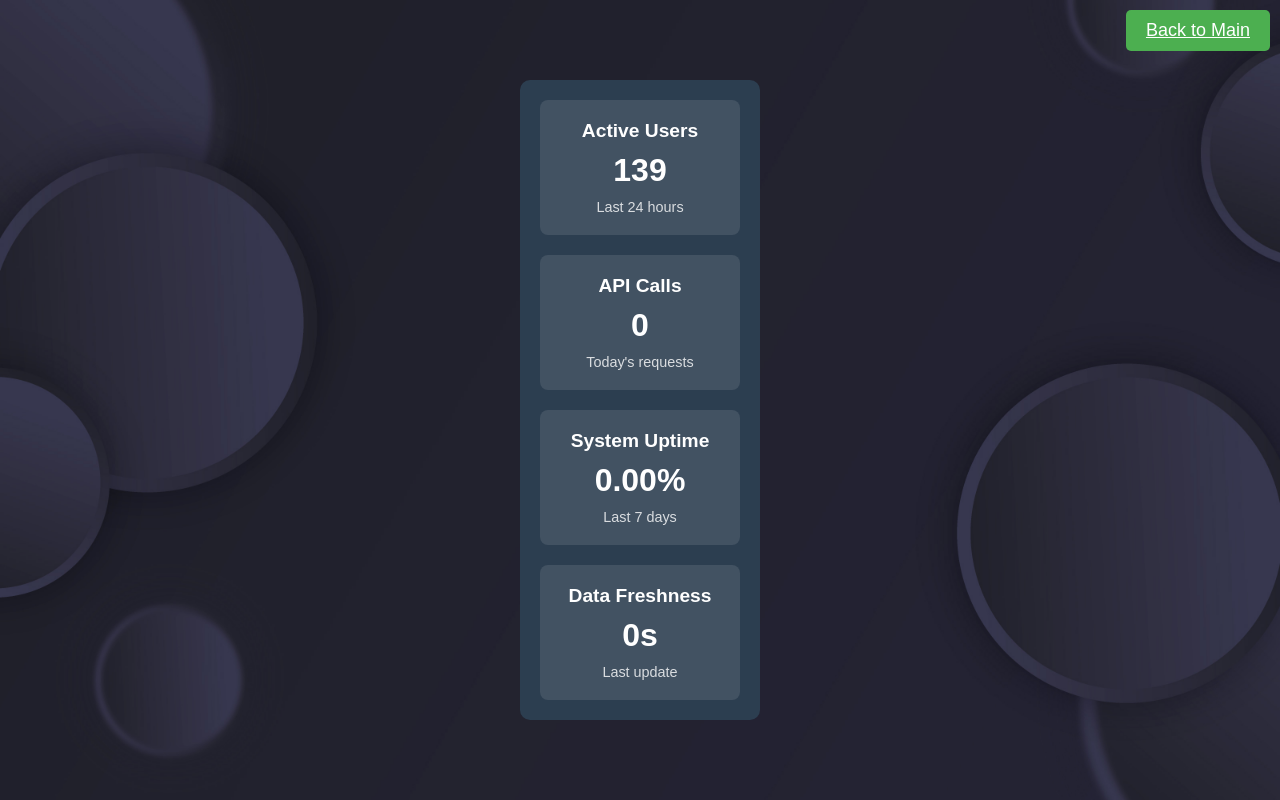
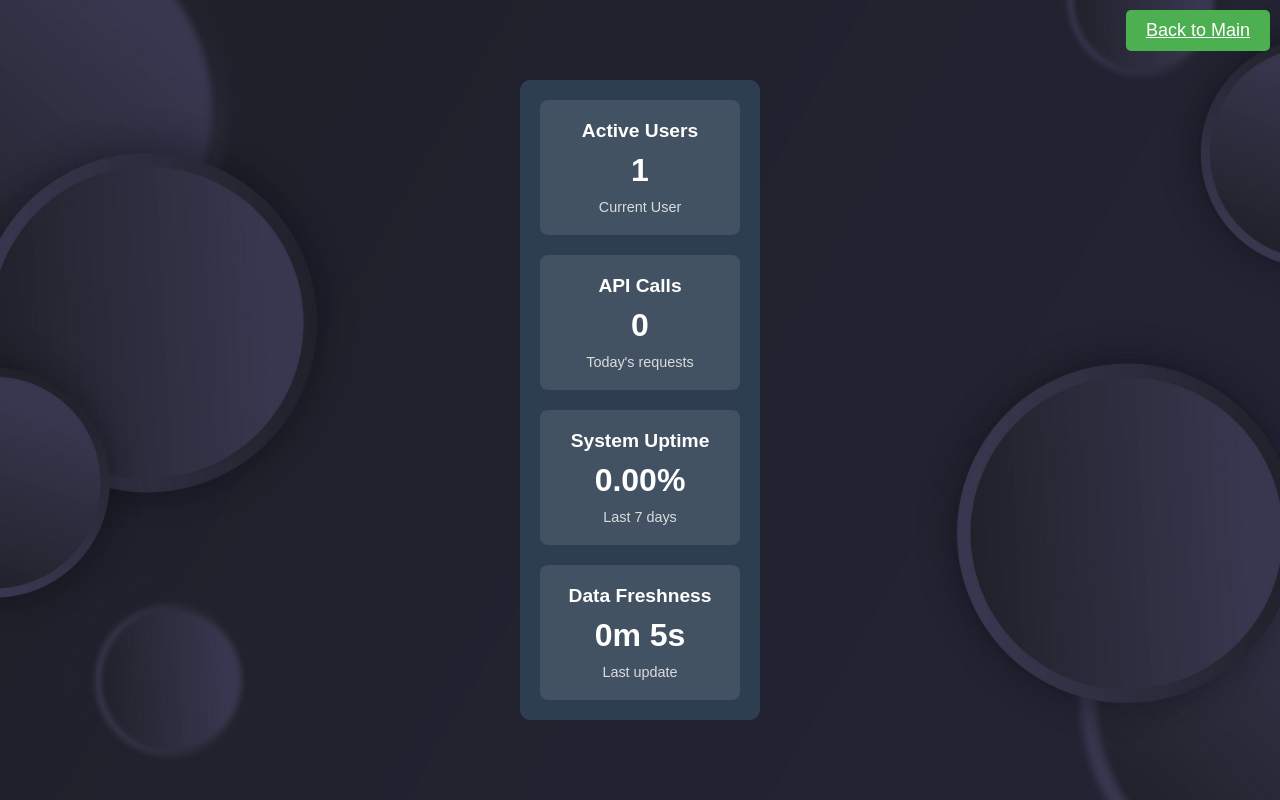
Before and after one commit to lkbnch/SSW_590_Project, a website: page dashboard.html in a window 1280 px wide. Drawn offline with Linux system fonts and the light colour scheme; sample sign-in values are in the browser's storage.

Commit message:
final changes

```diff
--- a/dashboard.html
+++ b/dashboard.html
@@ -8,8 +8,8 @@
     <div class="metrics-container">
         <div class="metric-card">
             <h3>Active Users</h3>
-            <div class="value" id="activeUsers">0</div>
-            <div class="label">Last 24 hours</div>
+            <div class="value" id="activeUsers">1</div>
+            <div class="label">Current User</div>
         </div>
         <div class="metric-card">
             <h3>API Calls</h3>
@@ -38,28 +38,37 @@
             window.location.href = 'index.html';
         }
 
-        // Dashboard metrics
-        let apiCallCount = 0;
-        const startTime = Date.now();
+        // Initialize metrics from session storage or create new ones
+        const metrics = {
+            apiCalls: parseInt(sessionStorage.getItem('apiCalls')) || 0,
+            startTime: parseInt(sessionStorage.getItem('startTime')) || Date.now(),
+            lastUpdate: parseInt(sessionStorage.getItem('lastUpdate')) || Date.now()
+        };
+
+        // Save initial state
+        sessionStorage.setItem('startTime', metrics.startTime);
+        sessionStorage.setItem('apiCalls', metrics.apiCalls);
+        sessionStorage.setItem('lastUpdate', metrics.lastUpdate);
 
         function updateMetrics() {
-            // Simulate active users
-            document.getElementById('activeUsers').textContent = Math.floor(Math.random() * 1000);
+            const now = Date.now();
 
             // Show API calls
-            document.getElementById('apiCalls').textContent = apiCallCount;
+            document.getElementById('apiCalls').textContent = metrics.apiCalls;
 
-            // Calculate uptime
-            const uptime = ((Date.now() - startTime) / (7 * 24 * 60 * 60 * 1000)) * 100;
+            // Calculate real uptime
+            const uptime = ((now - metrics.startTime) / (7 * 24 * 60 * 60 * 1000)) * 100;
             document.getElementById('uptime').textContent = `${Math.min(100, uptime).toFixed(2)}%`;
 
-            // Update data freshness
-            const lastUpdate = new Date();
-            document.getElementById('dataAge').textContent = '0s';
+            // Calculate data freshness
+            const timeSinceLastUpdate = Math.floor((now - metrics.lastUpdate) / 1000);
+            const minutes = Math.floor(timeSinceLastUpdate / 60);
+            const seconds = timeSinceLastUpdate % 60;
+            document.getElementById('dataAge').textContent = `${minutes}m ${seconds}s`;
         }
 
-        // Update metrics every 5 seconds
-        setInterval(updateMetrics, 5000);
+        // Update metrics every second for more accurate data freshness
+        setInterval(updateMetrics, 1000);
         updateMetrics();
     </script>
 </body>
```
Also changed, not shown: coinsMain.html (+11 -0 lines).
